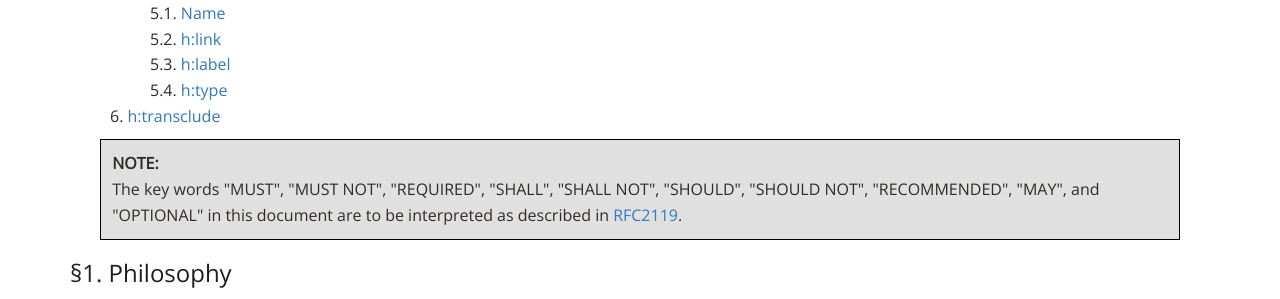
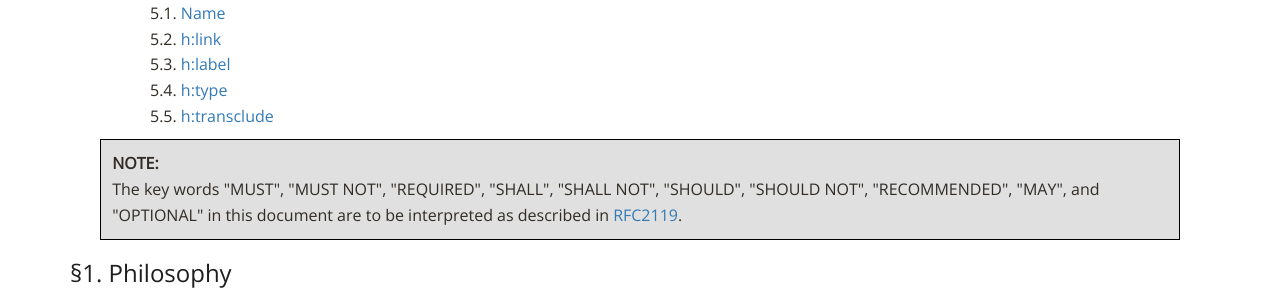
Before and after one commit to inadarei/hyper, a Jekyll site: the page built from spec.md, in a window 1280 px wide. Shown: the part 1348-1647 px from the top of the page. Built offline with Jekyll 4.4.1, drawn with Linux system fonts in a browser that asks for light colours; nearby versions of some CDN libraries.

```diff
--- a/_includes/attributes.md
+++ b/_includes/attributes.md
@@ -33,7 +33,7 @@ to/from the other media types.
     Project
     Charter](https://github.com/the-hypermedia-project/charter/blob/master/reference/hypermedia-elements.md))
 
-### h:transclude
+#### h:transclude
 
   - optional. true|false. Only valid in the context of a link object.
   - Hints to a client whether a link should be transcluded (e.g. image). If a
```
